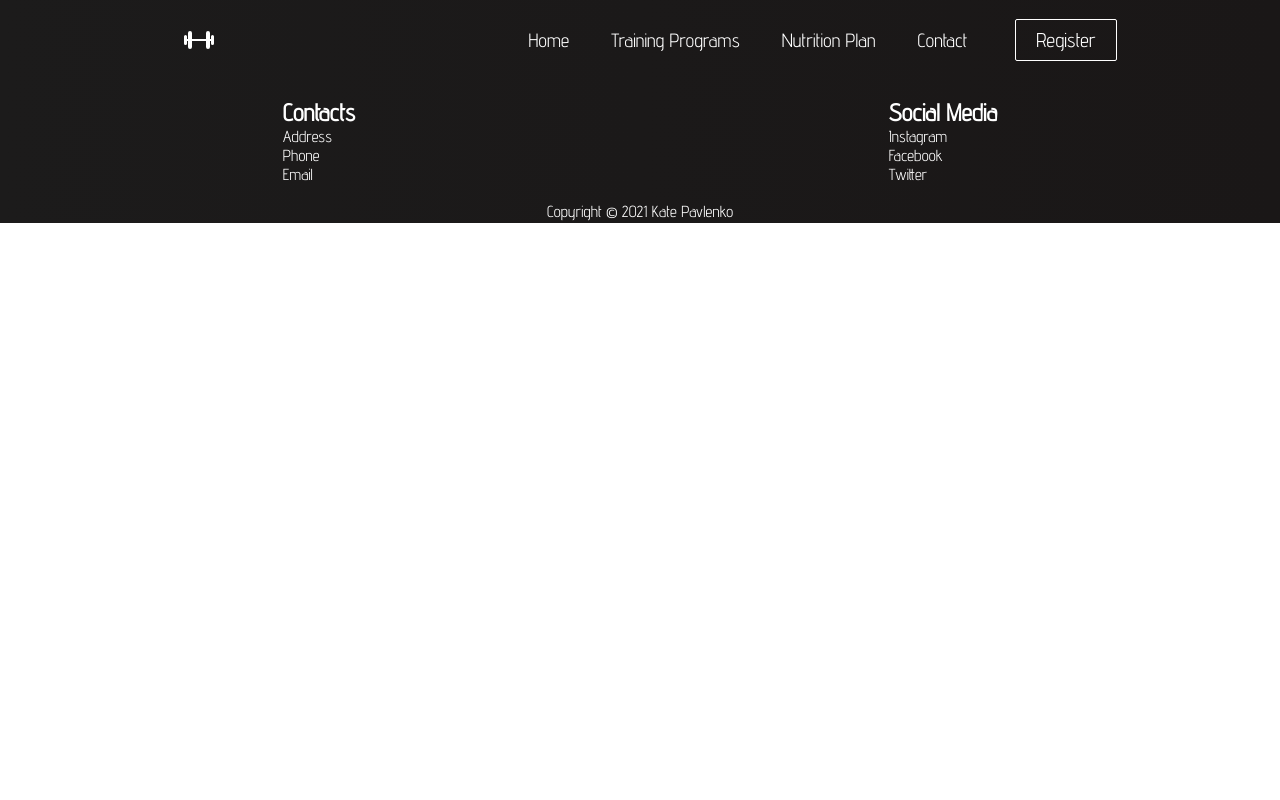
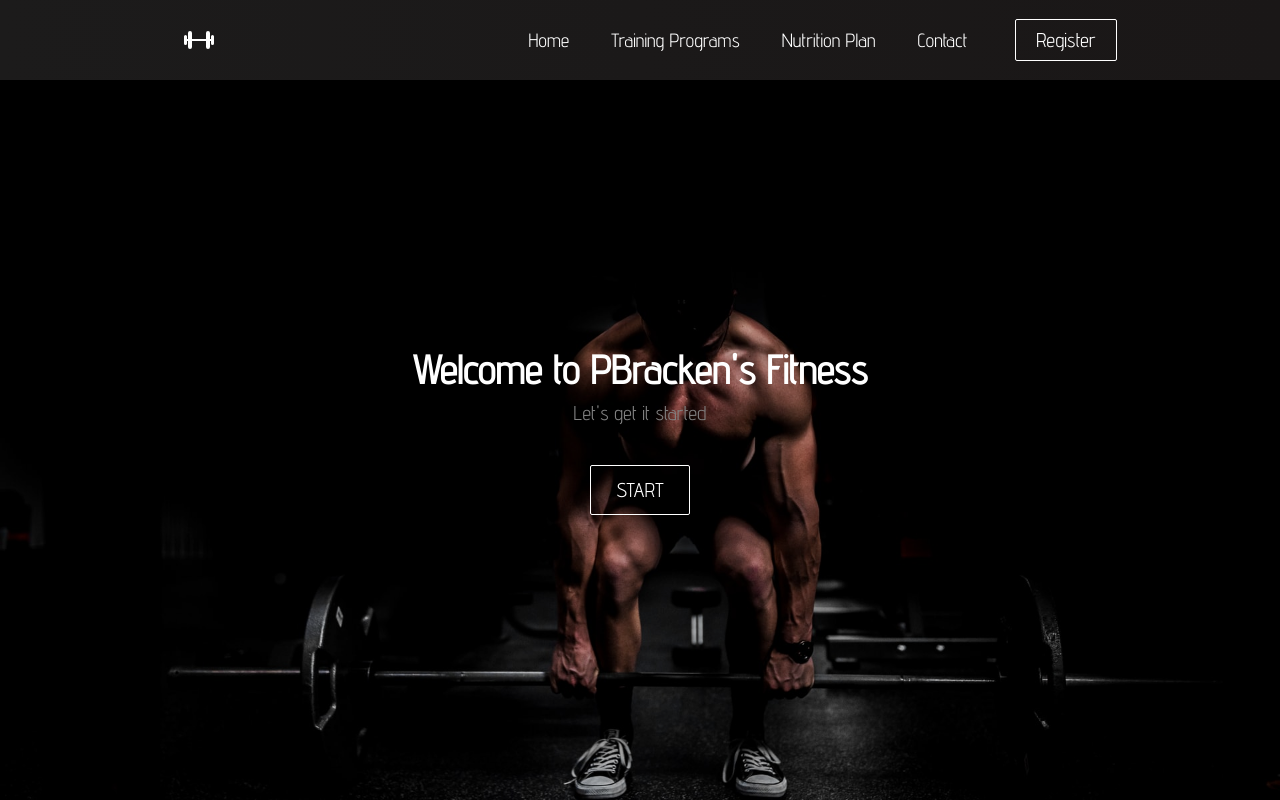
Before and after one commit to katpav/PawsFitness, a React (Create React App) app: page / in a window 1280 px wide. Shown: the top 800 px of the page. Built offline with nearby package versions, Linux system fonts and the light colour scheme.

Commit message:
navigation fix

```diff
--- a/src/App.js
+++ b/src/App.js
@@ -15,7 +15,7 @@ function App() {
       <Router basename={process.env.PUBLIC_URL}>
         <Navbar />
         <Switch>
-          <Route exact path="/home" component={Home} />
+          <Route exact path="/" component={Home} />
           <Route path="/training" component={Training} />
           <Route path="/nutrition" component={Nutrition} />
           <Route path="/contact" component={Contact} />
--- a/src/components/Navbar.js
+++ b/src/components/Navbar.js
@@ -29,7 +29,7 @@ function Navbar() {
     <>
       <nav className="navbar">
         <div className="navbar-container">
-          <Link to="/home" className="navbar-logo">
+          <Link to="/" className="navbar-logo">
             <IoBarbellOutline />
           </Link>
           <div className="menu-icon" onClick={handleClick}>
@@ -37,7 +37,7 @@ function Navbar() {
           </div>
           <ul className={click ? "nav-menu active" : "nav-menu"}>
             <li className="nav-item">
-              <Link to="/home" className="nav-links" onClick={closeMobileMenu}>
+              <Link to="/" className="nav-links" onClick={closeMobileMenu}>
                 Home
               </Link>
             </li>
```
